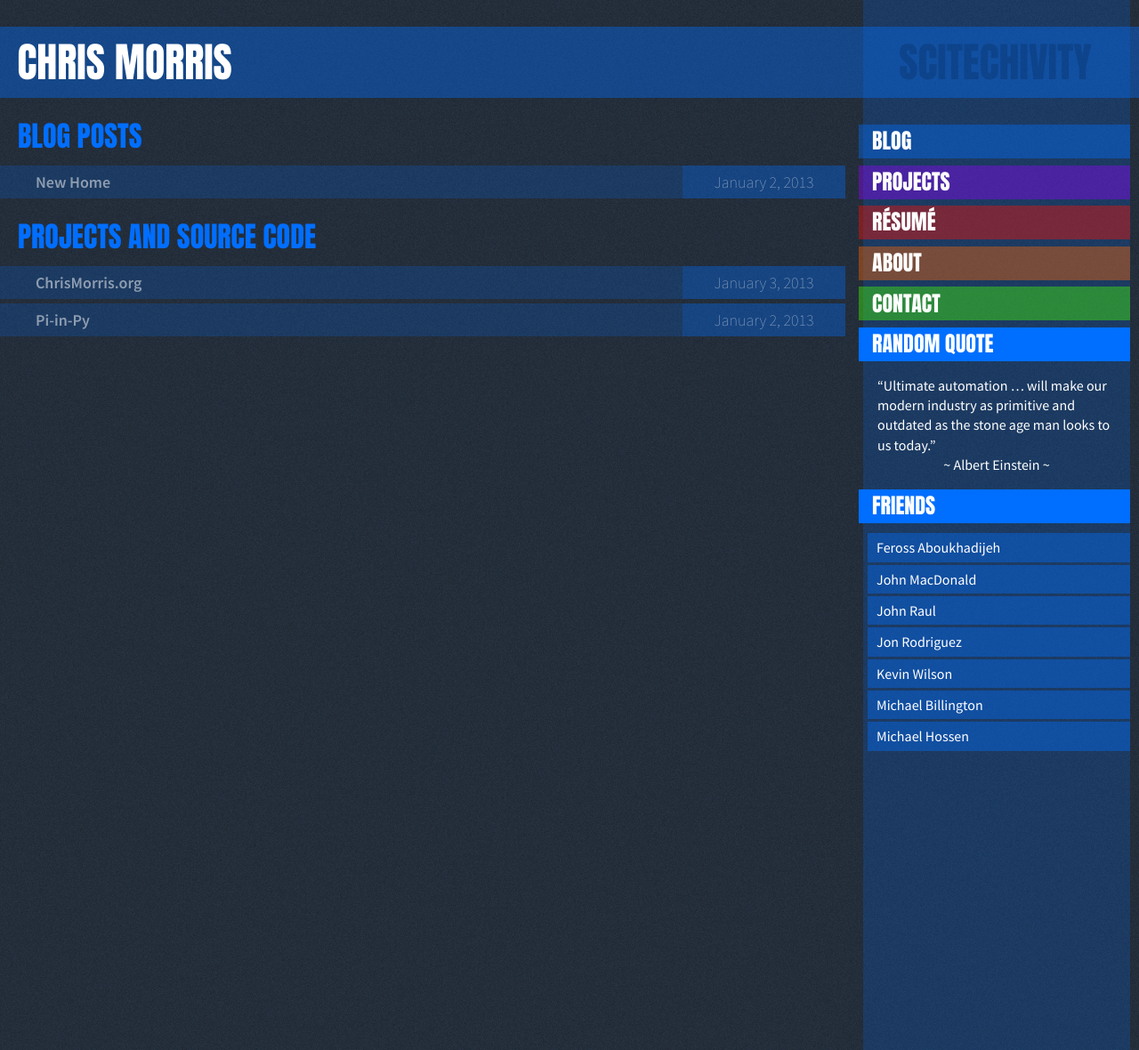
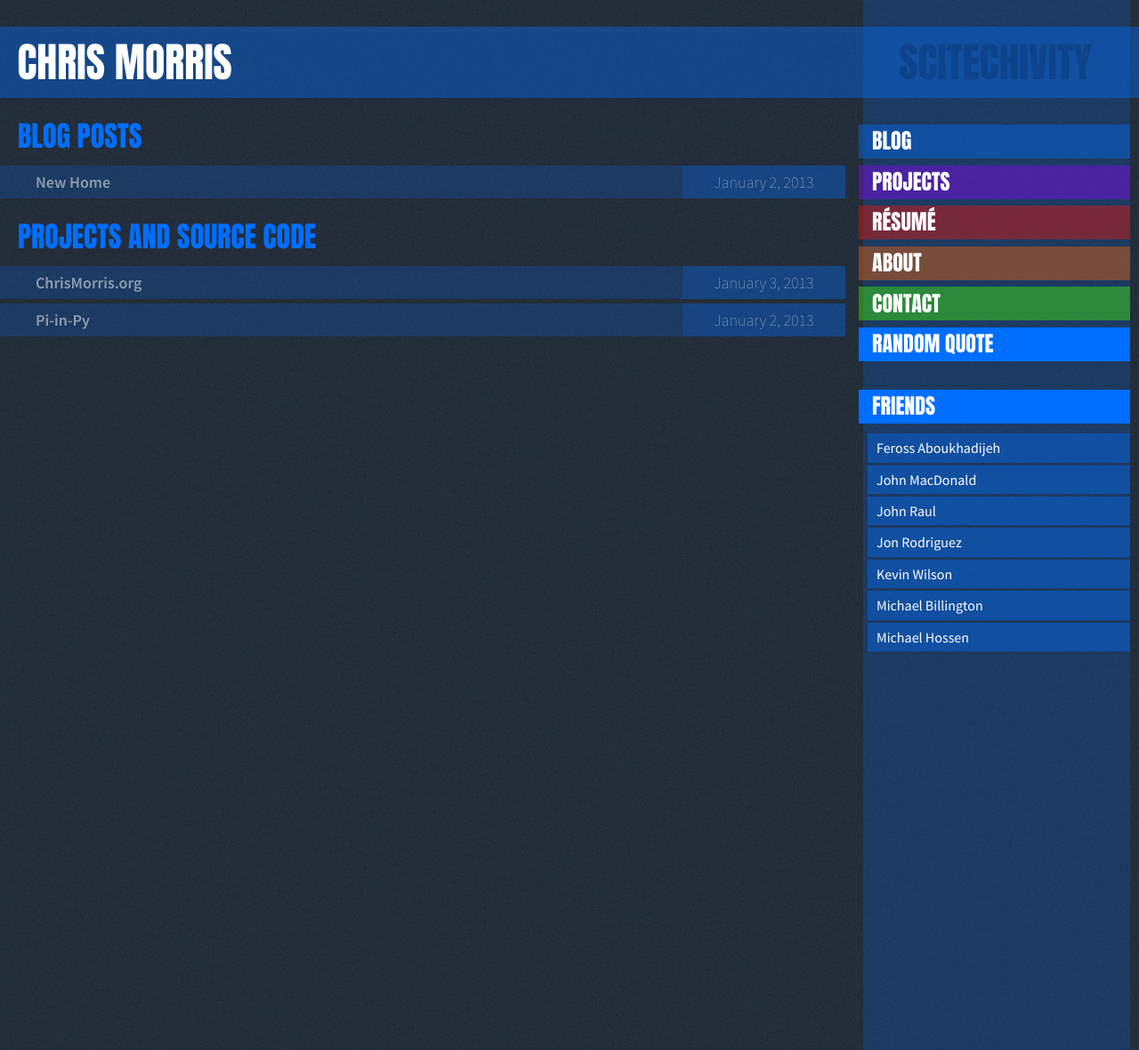
Before and after one commit to ChrisMorrisOrg/ChrisMorris.org, a Jekyll site: the page built from index.html, in a window 1280 px wide. Shown: the whole page at 89% size. Built offline with Jekyll 4.4.1, drawn with Linux system fonts in a browser that asks for light colours; nearby versions of some CDN libraries.

```diff
--- a/_layouts/layout.html
+++ b/_layouts/layout.html
@@ -54,8 +54,6 @@
         </nav>
         <h1 class="default-static" id="getQuote">Random Quote</h1>
         <div class="box">
-        “Ultimate automation … will make our modern industry as primitive and outdated as the stone age man looks to us today.”
-        <span style="text-align: center; display: block;">~ Albert Einstein ~</span>
         </div>
         <h1 class="default-static">Friends</h1>
         <ul class="sub">
```
